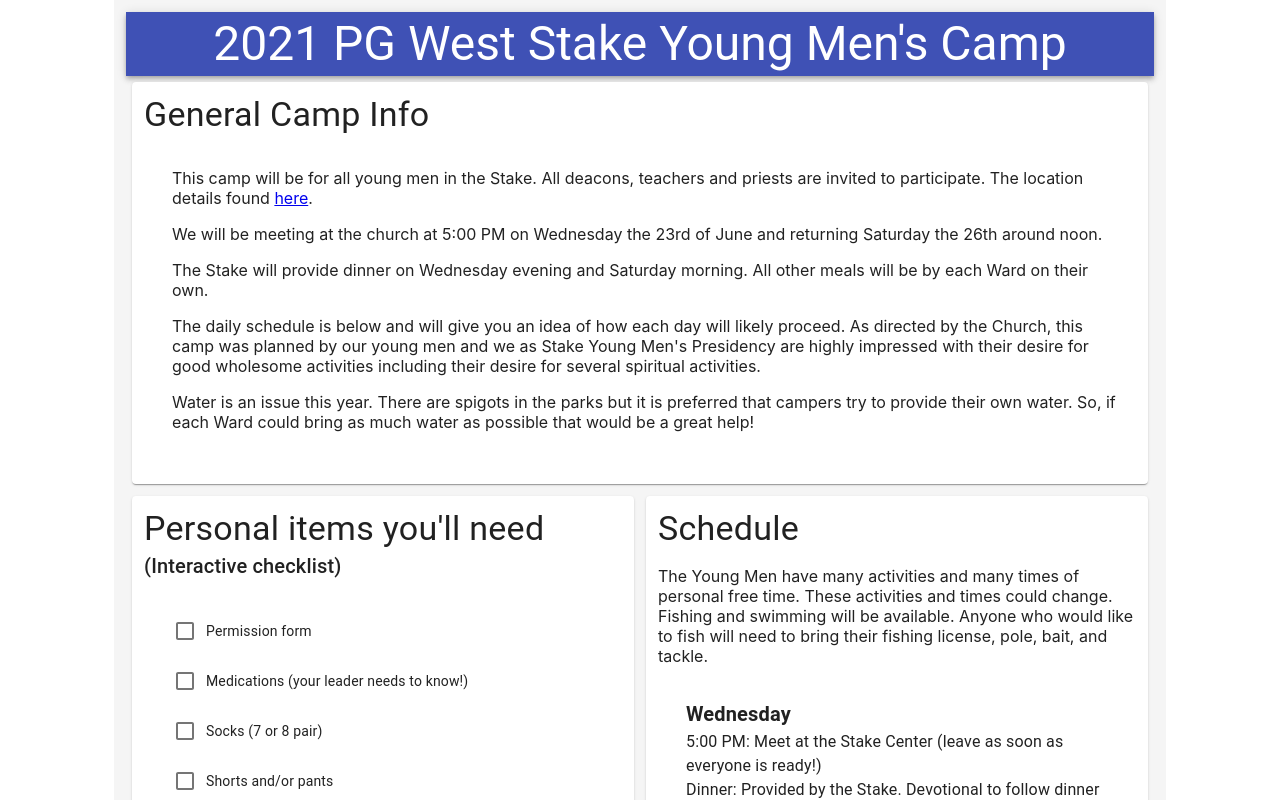
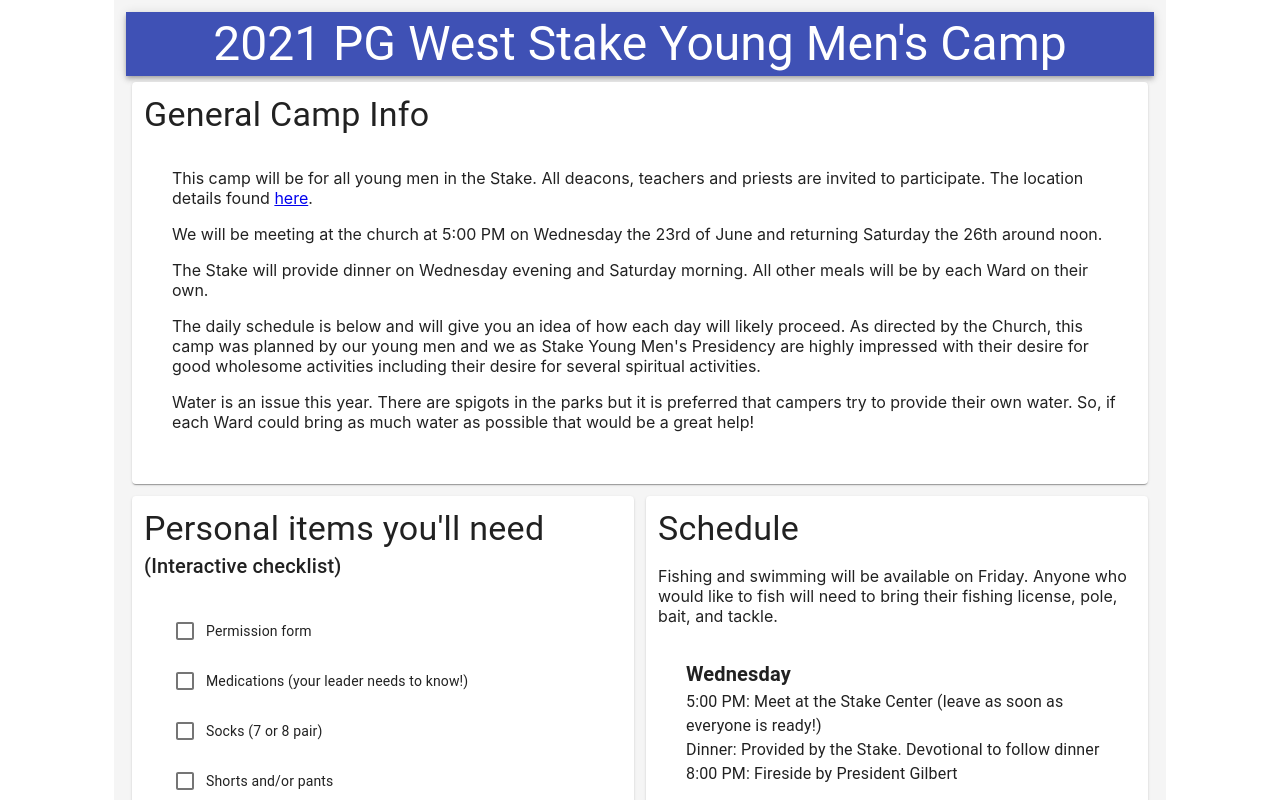
Before and after one commit to smcgee31/YouthConference_2019, a React (Create React App) app: page / in a window 1280 px wide. Shown: the top 800 px of the page. Built offline with nearby package versions, Linux system fonts and the light colour scheme.

Commit message:
update schedule again

```diff
--- a/src/Components/Schedule.jsx
+++ b/src/Components/Schedule.jsx
@@ -7,9 +7,8 @@ export default () => {
       <Card style={{ padding: 12 }}>
         <Typography variant="h4">Schedule</Typography>
         <p>
-          The Young Men have many activities and many times of personal free time. These activities
-          and times could change. Fishing and swimming will be available. Anyone who would like to
-          fish will need to bring their fishing license, pole, bait, and tackle.
+          Fishing and swimming will be available on Friday. Anyone who would like to fish will need
+          to bring their fishing license, pole, bait, and tackle.
         </p>
         <CardContent style={{ marginLeft: 12 }}>
           <div style={{ marginBottom: 48 }}>
```
